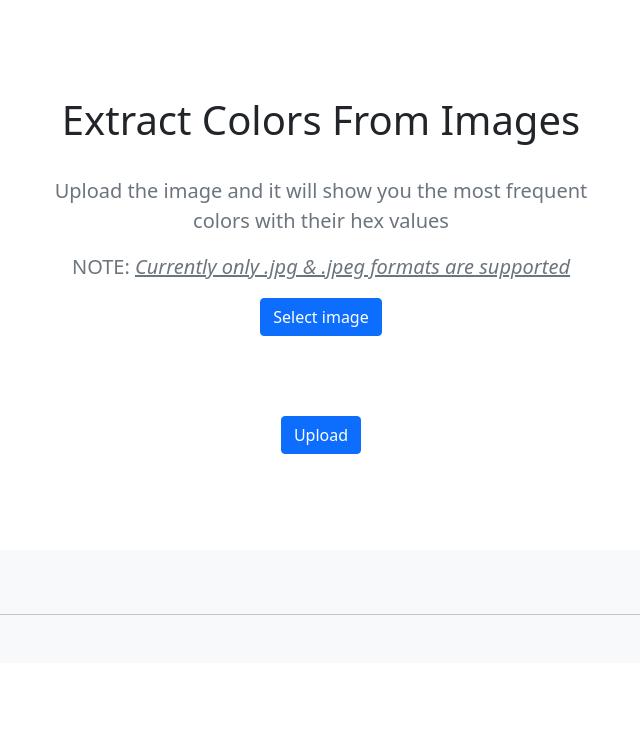
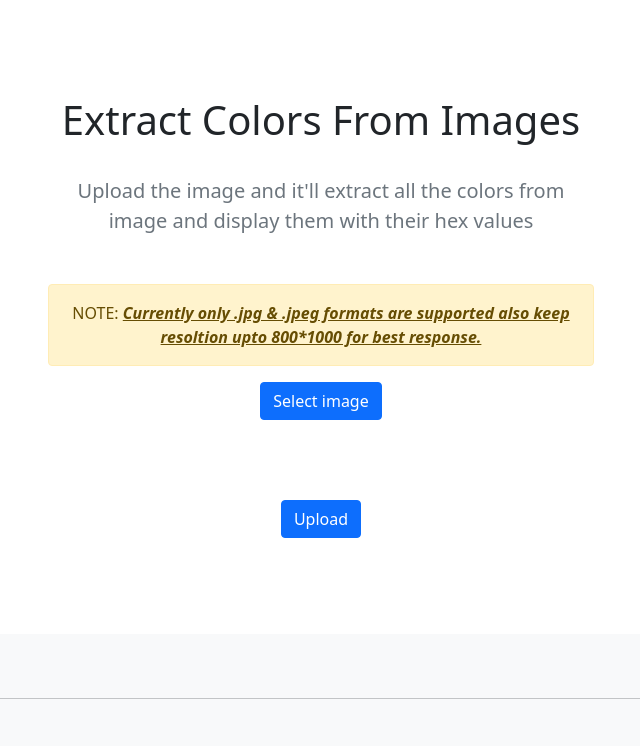
Before and after one commit to SwayamInSync/image_colour_extractor, a Flask app: page / in a window 1280 px wide. Shown: the top 746 px of the page, without its empty margins (319-959 px from the left). Before the commit the page ends 615 px from the top, so only its background shows below. Run offline with Flask 2, Linux system fonts and the light colour scheme.

Commit message:
improved UI

```diff
--- a/main.py
+++ b/main.py
@@ -20,6 +20,10 @@ def home():
         rows, columns, colours = img_array.shape
         vector_len = rows * columns * colours
         pixels = vector_len / 3
+
+        if pixels > 800*1000:
+            flash('Keep maximum resolution for image upto 800*1000 for better response')
+            return render_template('display1.html')
 
         colors = []
         for row in range(rows):
--- a/templates/display1.html
+++ b/templates/display1.html
@@ -38,10 +38,12 @@
                 <h1 class="fw-light">Extract Colors From Images</h1>
                 <br>
                 <p class="lead text-muted">
-                    Upload the image and it will show you the most frequent colors with their hex values
+                   Upload the image and it'll extract all the colors from image and display them with their hex values
                 </p>
-                <p class="lead text-muted">
-                    NOTE: <strong><em><u>Currently only .jpg & .jpeg formats are supported</u></em></strong>
+                <p class="lead text-muted mt-3">
+                    <div class="alert alert-warning mt-5 " role="alert">
+                    NOTE: <strong><em><u>Currently only .jpg & .jpeg formats are supported also keep resoltion upto 800*1000 for best response.</u></em></strong>
+            </div>
                 </p>
                 <form action="{{ url_for('home') }}" method="POST" enctype="multipart/form-data" id="myform">
                     <p><input type="file" accept="image/jpg, image/jpeg" name="file" id="file"
```
